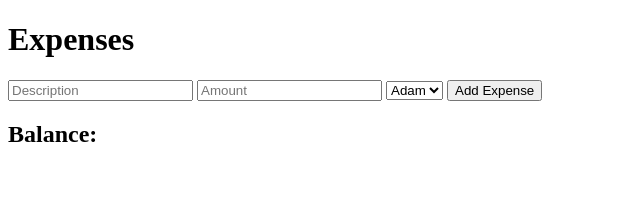
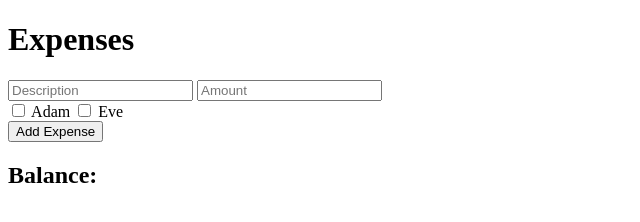
Before and after one commit to alvarix/apples, a website: page public/index.html in a window 1280 px wide. Shown: the whole page, without its empty margins (0-640 px from the left). Drawn offline with nearby package versions, Linux system fonts and the light colour scheme; no server answers.

Commit message:
checkboxes instead of select

```diff
--- a/public/index.html
+++ b/public/index.html
@@ -11,12 +11,19 @@
     <form hx-post="/api/add-expense" hx-trigger="submit" hx-target="#expense-list" hx-swap="outerHTML">
         <input type="text" name="description" placeholder="Description" required>
         <input type="number" name="amount" placeholder="Amount" required>
-        <select name="payer">
-            <option value="Adam">Adam</option>
-            <option value="Eve">Eve</option>
-        </select>
+        <div>
+          <label>
+            <input type="checkbox" name="payer" value="Adam"> Adam
+          </label>
+          <label>
+            <input type="checkbox" name="payer" value="Eve"> Eve
+          </label>
+        </div>
         <button type="submit">Add Expense</button>
-    </form>
+      </form>
+      <div id="expense-list">
+        <!-- Expense list will be updated here -->
+      </div>
     <h2>Balance: <span id="balance" hx-get="/api/balance" hx-trigger="load, every 5s"></span></h2>
     <ul id="expense-list" hx-get="/api/expenses" hx-trigger="load"></ul>
 </body>
```
